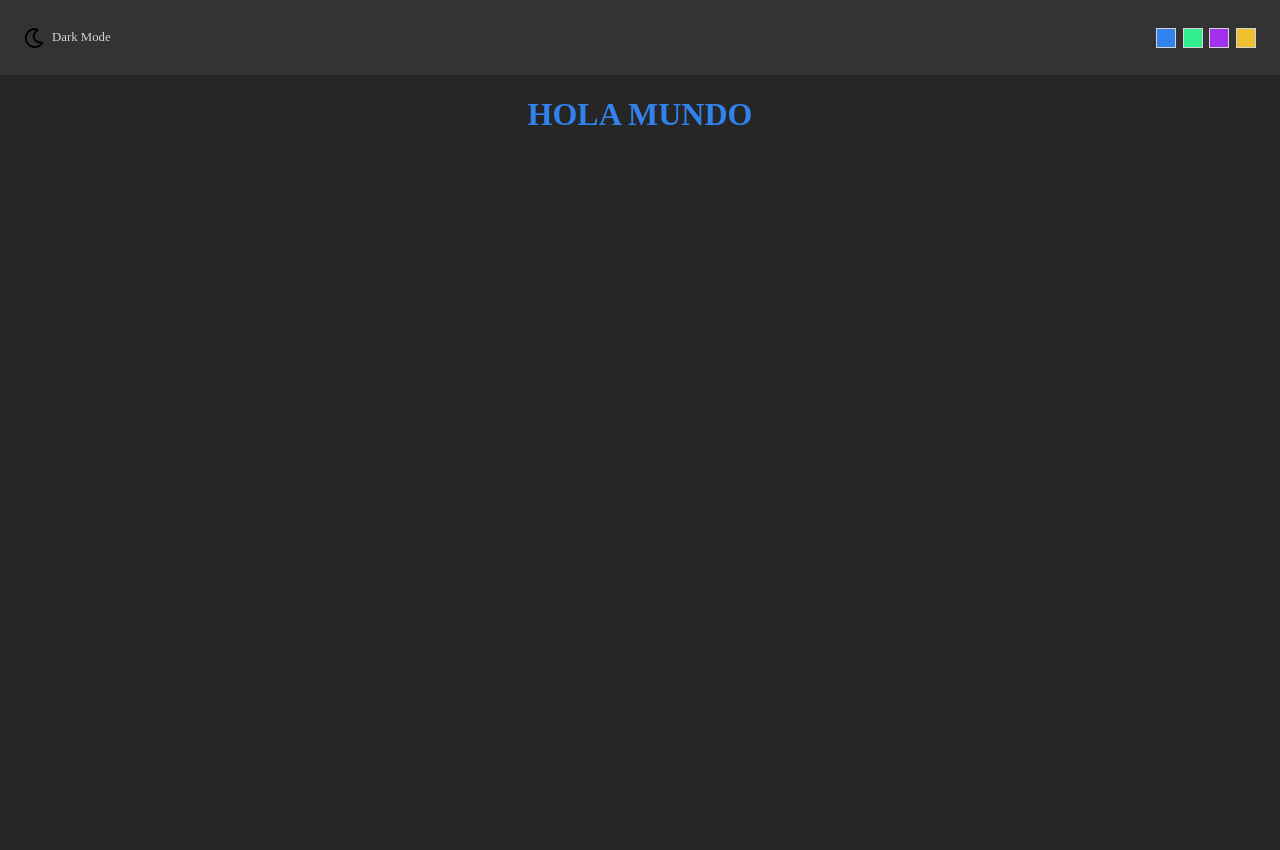
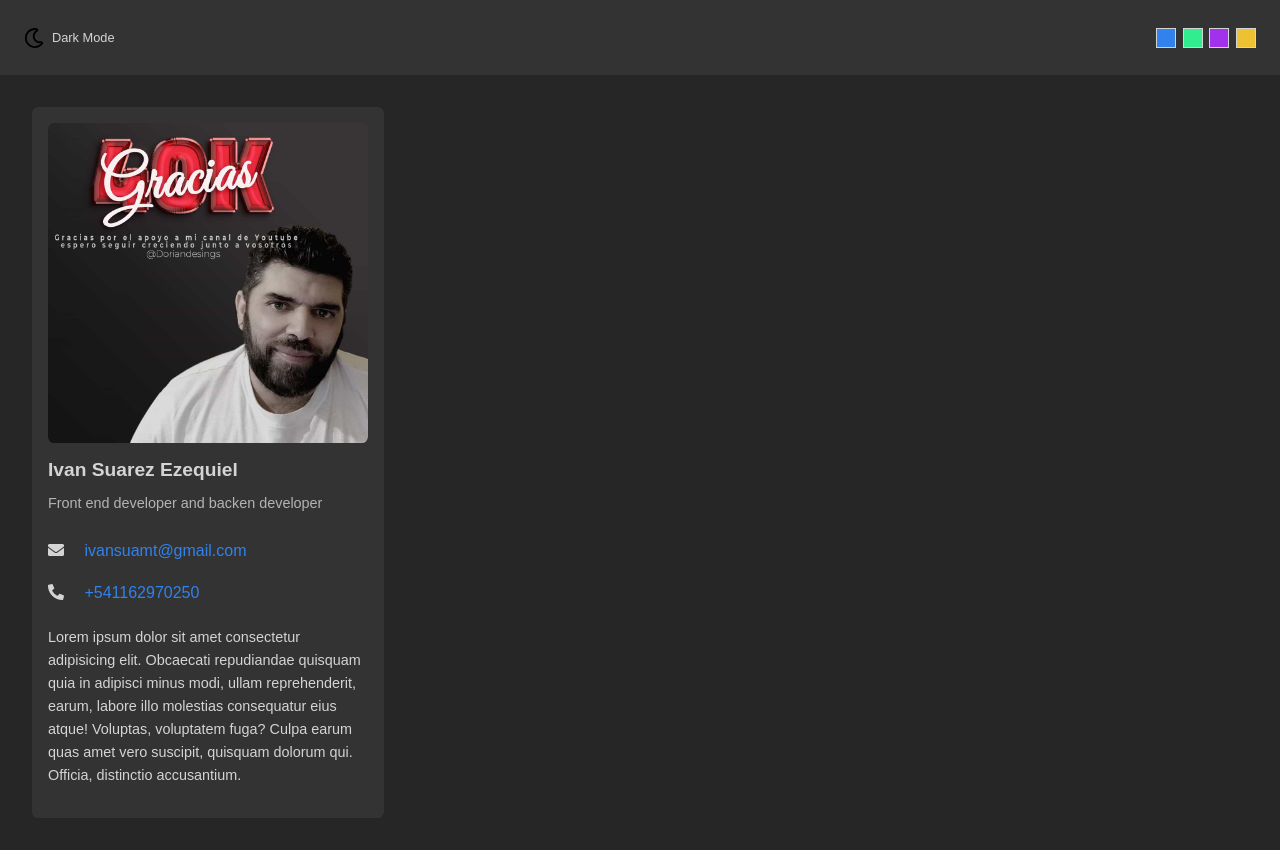
Before and after one commit to IvanSua/Portafolio, a plain HTML site: page index.html in a window 1280 px wide. Before the commit the page ends 800 px from the top, so only its background shows below. Drawn offline with Linux system fonts and the light colour scheme.

Commit message:
arreglos y agregado de perfil de datos

```diff
--- a/css/styles.css
+++ b/css/styles.css
@@ -4,17 +4,27 @@
     --bg-color:hsl(0,0%,90%);
     --bg-card-color:hsl(0,0%,98%);
     --transition: color 0.1s, background-color 0.2s ease-in-out;
+    --border-radius: 0.4em;
 }
 
 *{
     box-sizing: border-box;
 }
 
+a{
+    color: var(--primary-color);
+    text-decoration: none;
+}
+img{
+    max-width: 100%;
+    display: block;
+}
 body{
     margin: 0;
     background-color: var(--bg-color) ;
     color: var(--text-color);
     transition: var(--transition);
+    font-family: sans-serif;
 }
 
 body.dark{
@@ -86,3 +96,48 @@ body.dark{
     color: var(--primary-color);
     transition: var(--transition);
 }
+
+.main{
+    display: grid;
+    padding: 2em;
+}
+
+@media screen and (min-width:720px){
+    .main{
+        grid-template-columns: min-content 1fr;
+    }
+}
+.card{
+    padding: 1em;
+    background-color: var(--bg-card-color);
+    border-radius: var(--border-radius);
+}
+.card__image-container{
+    min-width: 320px;
+    border-radius: var(--border-radius);
+    overflow: hidden;
+}
+
+.card__header{
+    padding: 1em 0;
+}
+.card__title{
+    margin: 0;
+    font-size: 1.2rem;
+}
+
+.card_subtitle{
+    font-size: 0.9rem ;
+    opacity: 0.8;
+}
+
+.card__link{
+    margin-bottom: 1.5em;
+}
+.card__text {
+    font-size: 0.9rem;
+    line-height: 1.6;
+}
+.icon{
+    margin-right: 1em;
+}
--- a/index.html
+++ b/index.html
@@ -5,6 +5,7 @@
     <meta http-equiv="X-UA-Compatible" content="IE=edge" />
     <meta name="viewport" content="width=device-width, initial-scale=1.0" />
     <link rel="stylesheet" href="css/styles.css" />
+    <link rel="stylesheet" href="https://cdnjs.cloudflare.com/ajax/libs/font-awesome/5.15.4/css/all.min.css">
     <title>Portfolio</title>
   </head>
   <body class="dark">
@@ -23,7 +24,33 @@
         <div data-color="hsl(46,84%,56%)" class="colors__item colors__item--orange"></div>
       </div>
     </header>
-    <h1 class="prueba">HOLA MUNDO</h1>
+      <main class="main">
+        <section class="column column--left">
+          <article class="card card--profile">
+            <div class="card__image-container">
+              <img src="assets/images/profile.jpg" alt="">
+            </div>
+            <div class="card__header">
+              <h2 class="card__title">Ivan Suarez Ezequiel</h2>
+              <p class="card_subtitle">Front end developer and backen developer</p>
+            </div>
+            <div class="card__body">
+              <div class="card__link">
+                <i class="fas fa-envelope icon"></i>
+                <a href="mailto:ivansuamt@gmail.com">ivansuamt@gmail.com</a>
+              </div>
+              <div class="card__link">
+                <i class="fas fa-phone-alt icon"></i>
+                <a href="tel:1162970250">+541162970250</a>
+              </div>
+              <p class="card__text">
+                Lorem ipsum dolor sit amet consectetur adipisicing elit. Obcaecati repudiandae quisquam quia in adipisci minus modi, ullam reprehenderit, earum, labore illo molestias consequatur eius atque! Voluptas, voluptatem fuga? Culpa earum quas amet vero suscipit, quisquam dolorum qui. Officia, distinctio accusantium.
+              </p>
+            </div>
+          </article>
+
+        </section>
+      </main>
     <script src="js/scripts.js"></script>
   </body>
 </html>
```
